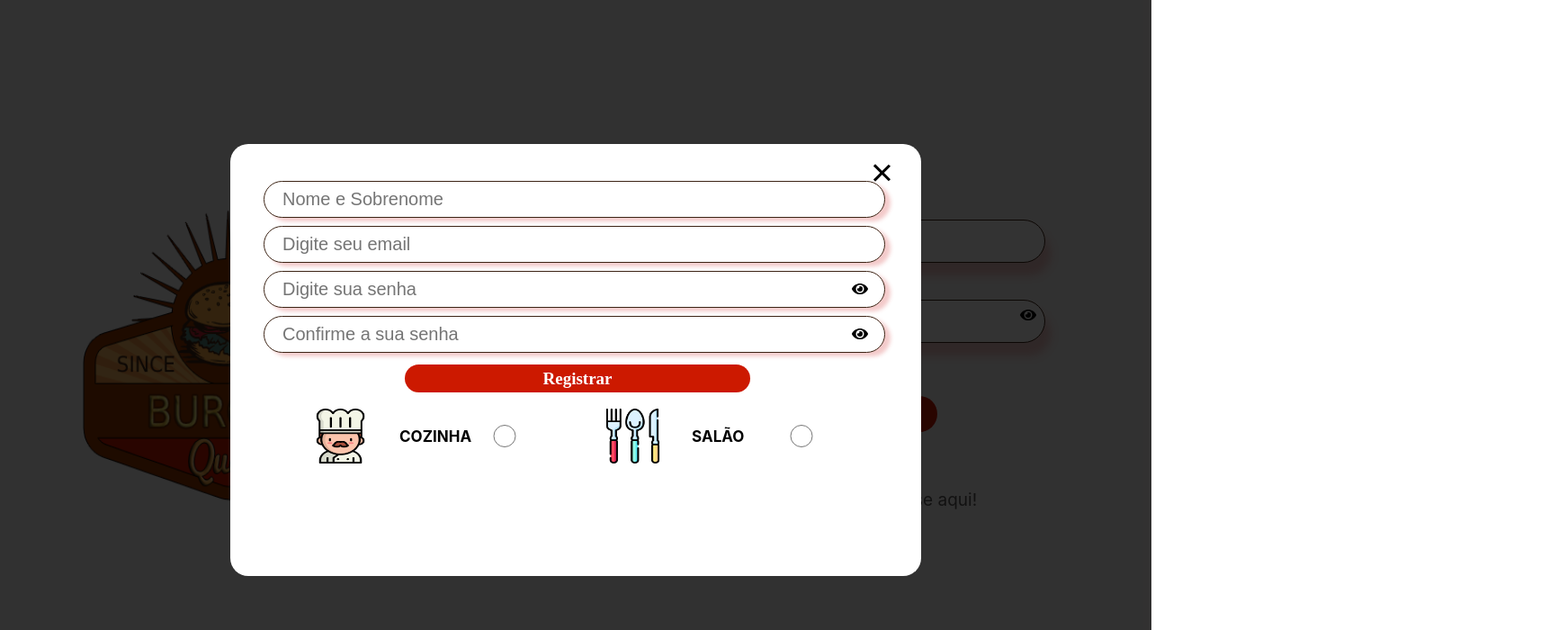
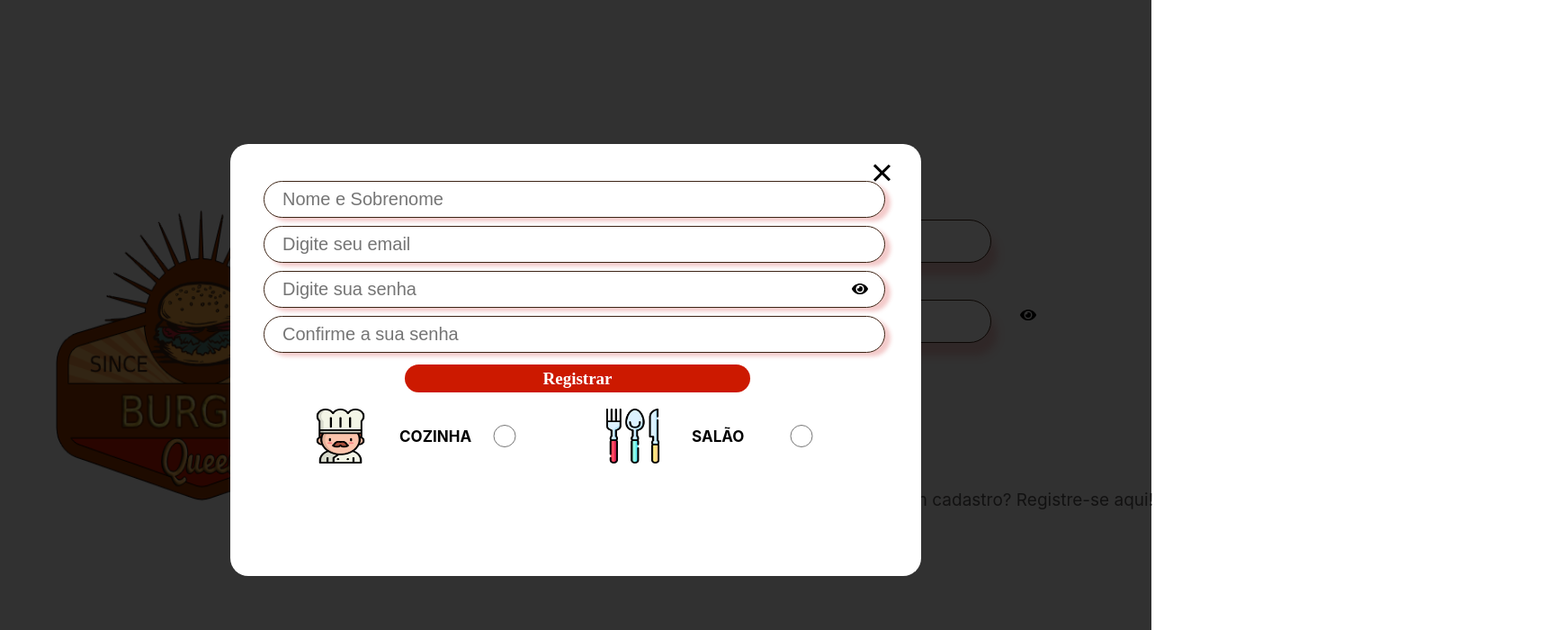
Before and after one commit to milaroque/burger-queen, a React (Create React App) app: page / in a window 1280 px wide. Both pictures are taken after a click on the element "Ainda não tem cadastro? Registre-se aqui!". Shown: the top 700 px of the page at 90% size, 1732 px wide, since content can reach past the window. Built offline with nearby package versions, Linux system fonts and the light colour scheme; a web font is replaced by a local one.

Commit message:
olho senha

```diff
--- a/src/pages/login/login.js
+++ b/src/pages/login/login.js
@@ -107,6 +107,7 @@ const Login = () => {
             name="Entrar"
             onClick={signIn}
           />
+          </form>
           <p onClick={() => setIsModalVisible(true)}>
             Ainda não tem cadastro? Registre-se aqui!
           </p>
@@ -115,7 +116,6 @@ const Login = () => {
               <Register />
             </Modal>
           ) : null}
-        </form>
       </div>
     </div>
   );
--- a/src/pages/register/register.js
+++ b/src/pages/register/register.js
@@ -87,13 +87,13 @@ const createUser = (event) => {
 }
 
 return (
-    <div className='form-register'>
+    <form className='form-register'>
         <Input type="name" id="name" class="input-text" value={name} onChange={e => setName(e.target.value)} placeholder="Nome e Sobrenome" />
         <Input type="email" id="email" class="input-text" value={email} onChange={e => setEmail(e.target.value)} placeholder="Digite seu email" />
         <Input type={passwordShownn ? "text" : "password"} id="password" class="input-text" value={password} onChange={e => setPassword(e.target.value)} placeholder="Digite sua senha" />
         <span className="eye1 eyes" onClick={togglePasswordVisiblityy}>{eye}</span>
         <Input type={passwordShownn ? "text" : "password"} id="passwordConfirm" class="input-text" value={passwordConfirm} onChange={e => setPasswordConfirm(e.target.value)} placeholder="Confirme a sua senha" />
-        <span className="eye2 eyes" onClick={togglePasswordVisiblityy}>{eye}</span>
+        <span className="eye2 eyes" onClick={togglePasswordVisiblityy}></span>
         <Button id="register" class="btn-register" type='submit' onClick={createUser} name="Registrar" />
         <div className='select-type'>
           <Image src={chef} alt='img-chef' class='chef-kitchen'/>
@@ -105,7 +105,7 @@ return (
             <label htmlFor='salao' className='label-hall'>SALÃO</label>
             <Input type='radio' class='btn-radio-hall' name='job' value='hall' onChange={e => setJob(e.target.value)} id='hall' />
           </div>
-    </div>
+    </form>
 
 )
 
```
